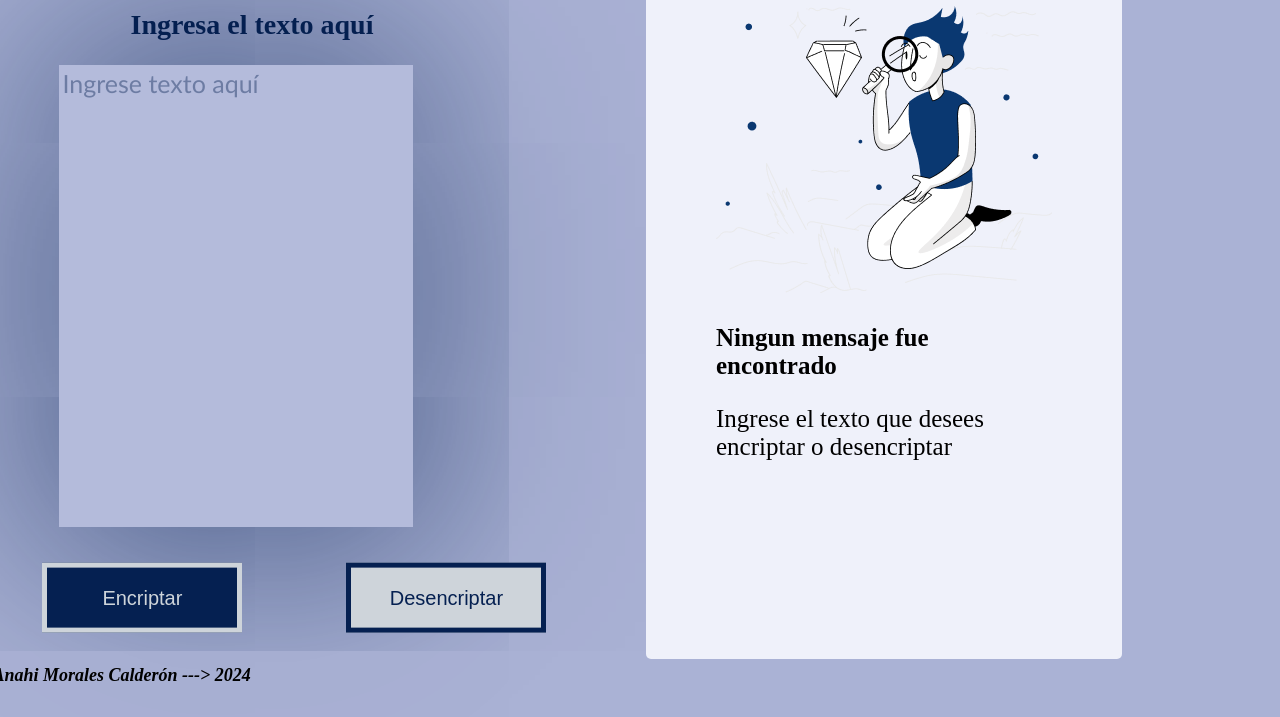
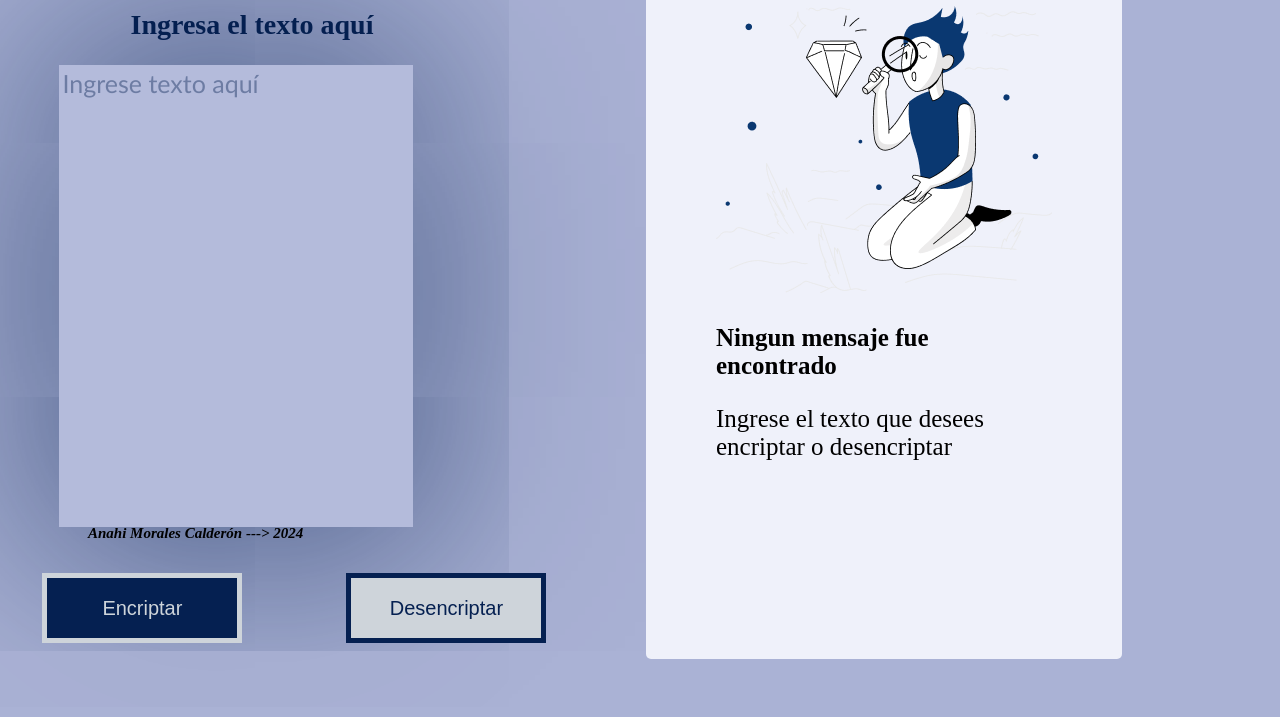
Before and after one commit to anahicalderon/Encriptador-de-texto, a plain HTML site: page index.html in a window 1280 px wide. Shown: the part 112-829 px from the top of the page. Drawn offline with Linux system fonts and the light colour scheme.

Commit message:
add footer

```diff
--- a/index.html
+++ b/index.html
@@ -21,9 +21,7 @@
         Desencriptar
       </button>
 
-    <footer id="rodapie">
-      <p><b><em>Anahi Morales Calderón ---> 2024</b></em></p>
-    </footer>
+
 
     </div>
     <div id="textoNoEncontrado" class="contenedor2">
@@ -41,7 +39,11 @@
       <button class="copiar" onclick="copiar()">Copiar</button>
     </div>
 
-
+    <div id="rodapie">
+      <footer>
+      <p><b><em>Anahi Morales Calderón ---> 2024</b></em></p>
+    </footer>
+    </div>
     <script src="app.js"></script>
   </body>
 </html>
--- a/style.css
+++ b/style.css
@@ -109,8 +109,8 @@
         }
 
     #rodapie{
-        font-size: 30px;
-        color: aqua;
+        font-size: 15px;
+        padding-top: 20px;
     }
 
 }
@@ -274,10 +274,12 @@
             color: #052051;
         }
 
-         #rodapie {
-            margin-top: -6%;
-            font-size: 18px;
-
-
-         }
+        #rodapie {
+            font-size: 15px;
+            padding-top: 48%;
+            display: inline;
+            padding-right: 29px;
+            position: absolute;
+            padding-left: 80px;
+        }
 }
```
